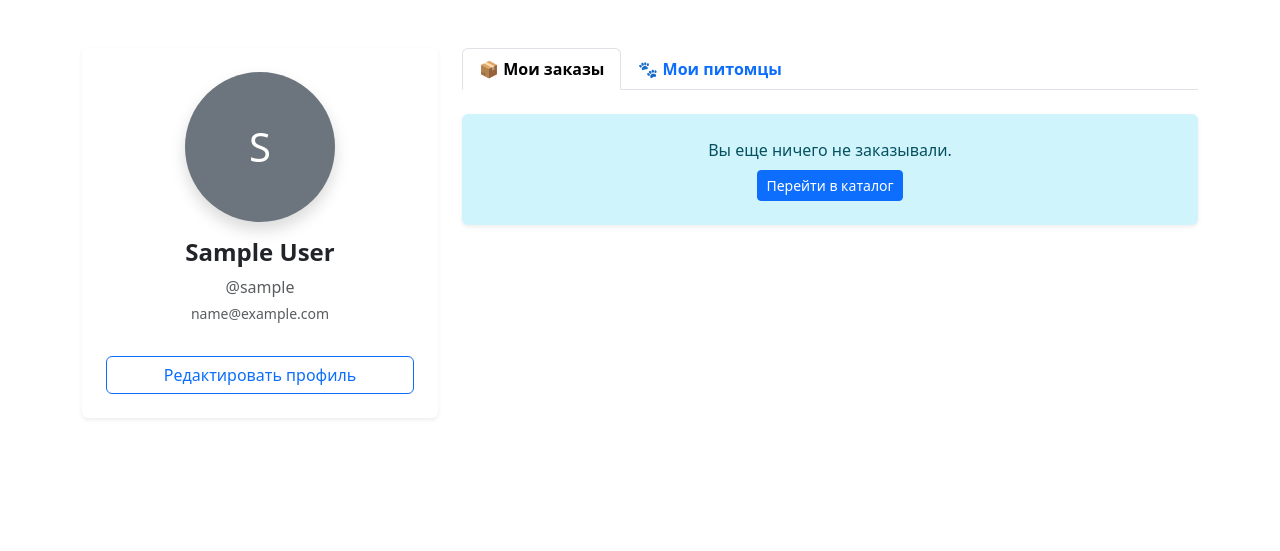
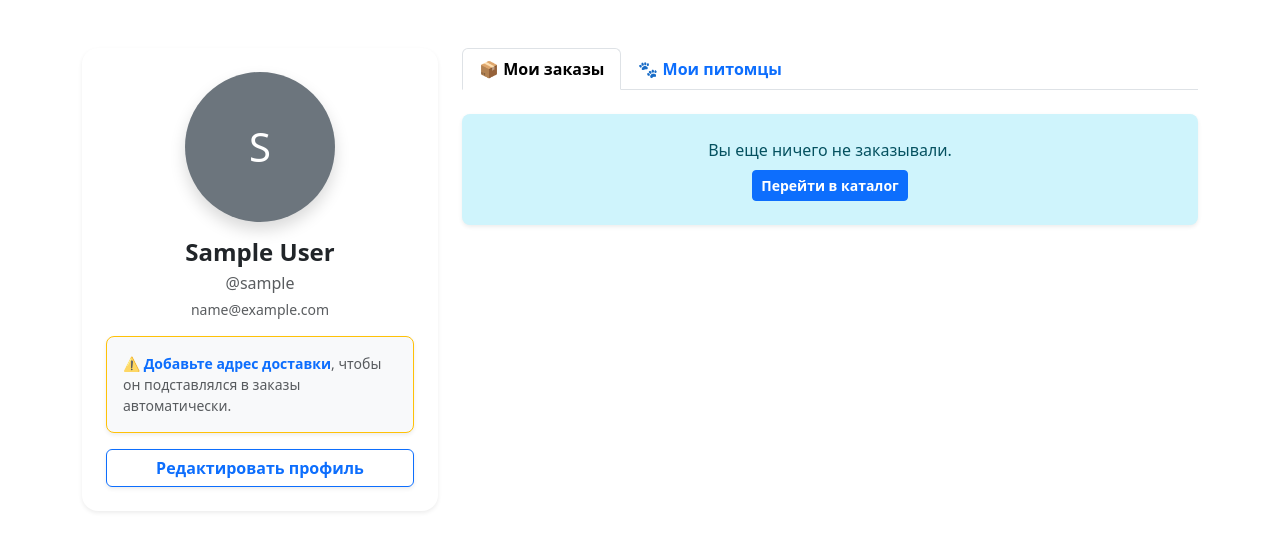
Before and after one commit to Apehovesrame/zoomagazin, a Django app: page /profile/ in a window 1280 px wide. Shown: the part 56-607 px from the top of the page. Run offline with Django 5.2, Linux system fonts and the light colour scheme; the visitor is signed in with stand-in values (Sample User, id 1); data that the repository does not hold is empty.

Commit message:
feat: добавлен вывод адреса доставки и функция удаления питомца в профиле

```diff
--- a/store/forms.py
+++ b/store/forms.py
@@ -41,18 +41,6 @@ class CustomUserCreationForm(UserCreationForm):
                 'Пользователь с такой почтой уже зарегистрирован. Пожалуйста, используйте другой Email.'
             )
         return email
-
-class UserUpdateForm(forms.ModelForm):
-    class Meta:
-        model = CustomUser
-        fields = ('username', 'email', 'first_name', 'last_name')
-        widgets = {
-            'username': forms.TextInput(attrs={'class': 'form-control'}),
-            'email': forms.EmailInput(attrs={'class': 'form-control'}),
-            'first_name': forms.TextInput(attrs={'class': 'form-control'}),
-            'last_name': forms.TextInput(attrs={'class': 'form-control'}),
-        }
-
 
 class OrderCreateForm(forms.ModelForm):
     class Meta:
@@ -133,12 +121,20 @@ class PetForm(forms.ModelForm):
 class UserUpdateForm(forms.ModelForm):
     class Meta:
         model = CustomUser
-        fields = ['first_name', 'last_name', 'email', 'avatar']
+        # Добавили city и address
+        fields = ['first_name', 'last_name', 'email', 'avatar', 'city', 'address']
         widgets = {
             'first_name': forms.TextInput(attrs={'class': 'form-control', 'placeholder': 'Имя'}),
             'last_name': forms.TextInput(attrs={'class': 'form-control', 'placeholder': 'Фамилия'}),
             'email': forms.EmailInput(attrs={'class': 'form-control', 'placeholder': 'Email'}),
             'avatar': forms.FileInput(attrs={'class': 'form-control'}),
+            # Виджеты для новых полей адреса
+            'city': forms.TextInput(attrs={'class': 'form-control bg-light', 'placeholder': 'Например: Москва'}),
+            'address': forms.TextInput(attrs={'class': 'form-control bg-light', 'placeholder': 'Например: ул. Пушкина, д. 10, кв. 5'}),
+        }
+        labels = {
+            'city': 'Город по умолчанию',
+            'address': 'Адрес доставки по умолчанию',
         }
 
 
--- a/store/models.py
+++ b/store/models.py
@@ -12,8 +12,11 @@ class CustomUser(AbstractUser):
         ('admin', 'Администратор'),
     )
     role = models.CharField('Роль', max_length=20, choices=ROLE_CHOICES, default='client')
+    avatar = models.ImageField('Аватар', upload_to='users_avatars/', blank=True, null=True)
 
-    avatar = models.ImageField('Аватар', upload_to='users_avatars/', blank=True, null=True)
+    # --- НОВЫЕ ПОЛЯ ДЛЯ АВТОЗАПОЛНЕНИЯ ЗАКАЗОВ ---
+    city = models.CharField('Город', max_length=100, blank=True, null=True)
+    address = models.CharField('Адрес доставки', max_length=250, blank=True, null=True)
 
     class Meta:
         verbose_name = 'Пользователь'
@@ -21,7 +24,6 @@ class CustomUser(AbstractUser):
 
     def __str__(self):
         return self.username
-
 
 # 2. ПИТОМЦЫ
 class Pet(models.Model):
--- a/store/templates/store/profile.html
+++ b/store/templates/store/profile.html
@@ -4,7 +4,7 @@
 {% block content %}
 <div class="row mt-4">
     <div class="col-md-4 mb-4">
-        <div class="card shadow-sm text-center p-4 border-0">
+        <div class="card shadow-sm text-center p-4 border-0 rounded-4">
             <div class="mb-3">
                 {% if user.avatar %}
                     <img src="{{ user.avatar.url }}" alt="Аватар" class="rounded-circle shadow" style="width: 150px; height: 150px; object-fit: cover;">
@@ -14,10 +14,26 @@
                     </div>
                 {% endif %}
             </div>
-            <h4 class="fw-bold">{{ user.first_name }} {{ user.last_name }}</h4>
+            <h4 class="fw-bold mb-1">{{ user.first_name }} {{ user.last_name }}</h4>
             <p class="text-muted mb-1">@{{ user.username }}</p>
-            <p class="text-muted small">{{ user.email }}</p>
-            <a href="{% url 'store:edit_profile' %}" class="btn btn-outline-primary mt-3 w-100">Редактировать профиль</a>
+            <p class="text-muted small mb-3">{{ user.email }}</p>
+
+            {% if user.city or user.address %}
+                <div class="bg-light p-3 rounded-3 text-start mb-3 border shadow-sm">
+                    <p class="mb-1 small text-muted text-uppercase fw-bold">📍 Доставка по умолчанию:</p>
+                    <p class="mb-0 small fw-bold text-dark">
+                        {% if user.city %}г. {{ user.city }}{% endif %}{% if user.city and user.address %}, {% endif %}{% if user.address %}{{ user.address }}{% endif %}
+                    </p>
+                </div>
+            {% else %}
+                <div class="bg-light p-3 rounded-3 text-start mb-3 border border-warning shadow-sm">
+                    <p class="mb-0 small text-muted">
+                        ⚠️ <a href="{% url 'store:edit_profile' %}" class="text-decoration-none fw-bold">Добавьте адрес доставки</a>, чтобы он подставлялся в заказы автоматически.
+                    </p>
+                </div>
+            {% endif %}
+
+            <a href="{% url 'store:edit_profile' %}" class="btn btn-outline-primary w-100 fw-bold shadow-sm">Редактировать профиль</a>
         </div>
     </div>
 
@@ -36,7 +52,7 @@
             <div class="tab-pane fade show active" id="orders">
                 {% if orders %}
                     {% for order in orders %}
-                    <div class="card mb-3 shadow-sm border-0">
+                    <div class="card mb-3 shadow-sm border-0 rounded-3">
                         <div class="card-header bg-white d-flex justify-content-between align-items-center py-3">
                             <span class="fw-bold">Заказ №{{ order.id }} от {{ order.created_at|date:"d.m.Y" }}</span>
 
@@ -60,8 +76,7 @@
 
                                 <div class="d-flex align-items-center gap-3">
                                     {% if order.status == 'in_progress' %}
-                                        <a href="{% url 'store:request_order_cancel' order.id %}"
-                                           class="btn btn-sm btn-outline-danger fw-bold px-3">
+                                        <a href="{% url 'store:request_order_cancel' order.id %}" class="btn btn-sm btn-outline-danger fw-bold px-3">
                                             🛑 Запросить отмену
                                         </a>
                                     {% endif %}
@@ -72,9 +87,9 @@
                     </div>
                     {% endfor %}
                 {% else %}
-                    <div class="alert alert-info border-0 shadow-sm text-center py-4">
+                    <div class="alert alert-info border-0 shadow-sm text-center py-4 rounded-3">
                         <p class="mb-2">Вы еще ничего не заказывали.</p>
-                        <a href="{% url 'store:catalog' %}" class="btn btn-sm btn-primary">Перейти в каталог</a>
+                        <a href="{% url 'store:catalog' %}" class="btn btn-sm btn-primary fw-bold">Перейти в каталог</a>
                     </div>
                 {% endif %}
             </div>
@@ -82,18 +97,14 @@
             <div class="tab-pane fade" id="pets">
                 <div class="d-flex justify-content-between align-items-center mb-3">
                     <h5 class="mb-0 fw-bold">Карточки питомцев</h5>
-                    <a href="{% url 'store:add_pet' %}" class="btn btn-success btn-sm">+ Добавить питомца</a>
+                    <a href="{% url 'store:add_pet' %}" class="btn btn-success btn-sm fw-bold shadow-sm">+ Добавить питомца</a>
                 </div>
 
                 {% if pets %}
                     <div class="row row-cols-1 row-cols-md-2 g-4">
                         {% for pet in pets %}
                         <div class="col">
-                            <div class="card h-100 border-0 shadow-sm product-card position-relative">
-
-                                <a href="{% url 'store:edit_pet' pet.id %}" class="position-absolute top-0 end-0 m-2 btn btn-light btn-sm shadow-sm text-decoration-none" style="z-index: 10;" title="Редактировать">
-                                    ✏️
-                                </a>
+                            <div class="card h-100 border-0 shadow-sm rounded-4 overflow-hidden product-card">
 
                                 {% if pet.images.all %}
                                     <div id="carouselPet{{ pet.id }}" class="carousel slide" data-bs-ride="carousel">
@@ -121,23 +132,39 @@
                                 {% endif %}
 
                                 <div class="card-body d-flex flex-column">
-                                    <h5 class="card-title fw-bold text-primary">{{ pet.name }}</h5>
-                                    <p class="card-text small mb-1"><strong>Вид:</strong> {{ pet.species }}</p>
-                                    <p class="card-text small mb-1"><strong>Порода:</strong> {{ pet.breed }}</p>
-                                    <p class="card-text small mb-1"><strong>Возраст:</strong> {{ pet.age_group }}</p>
-                                    <p class="card-text small mb-1"><strong>Вес:</strong> {{ pet.weight }} кг</p>
-                                    <p class="card-text small mb-3"><strong>Активность:</strong> {{ pet.activity_level }}</p>
+                                    <h5 class="card-title fw-bold text-primary mb-3">{{ pet.name }}</h5>
 
-                                    <a href="{% url 'store:smart_catalog' pet.id %}" class="btn btn-sm btn-success w-100 mt-auto">
+                                    <div class="mb-3">
+                                        <p class="card-text small mb-1"><strong>Вид:</strong> {{ pet.species }}</p>
+                                        <p class="card-text small mb-1"><strong>Порода:</strong> {{ pet.breed }}</p>
+                                        <p class="card-text small mb-1"><strong>Возраст:</strong> {{ pet.age_group }}</p>
+                                        <p class="card-text small mb-1"><strong>Вес:</strong> {{ pet.weight }} кг</p>
+                                        <p class="card-text small mb-0"><strong>Активность:</strong> {{ pet.activity_level }}</p>
+                                    </div>
+
+                                    <a href="{% url 'store:smart_catalog' pet.id %}" class="btn btn-sm btn-success w-100 mt-auto mb-2 fw-bold shadow-sm">
                                         🎯 Помощник по подбору корма
                                     </a>
+
+                                    <div class="d-flex gap-2">
+                                        <a href="{% url 'store:edit_pet' pet.id %}" class="btn btn-sm btn-outline-primary w-50 fw-bold">
+                                            ✏️ Изменить
+                                        </a>
+                                        <form method="post" action="{% url 'store:delete_pet' pet.id %}" class="w-50 m-0" onsubmit="return confirm('Вы точно хотите удалить питомца {{ pet.name }}? Это действие нельзя отменить.');">
+                                            {% csrf_token %}
+                                            <button type="submit" class="btn btn-sm btn-outline-danger w-100 fw-bold">
+                                                🗑️ Удалить
+                                            </button>
+                                        </form>
+                                    </div>
+
                                 </div>
                             </div>
                         </div>
                         {% endfor %}
                     </div>
                 {% else %}
-                    <div class="alert alert-light border shadow-sm text-center py-5">
+                    <div class="alert alert-light border shadow-sm text-center py-5 rounded-4">
                         <div class="display-4 mb-3 text-muted">🐾</div>
                         <p class="text-muted mb-0">Здесь появятся ваши пушистые друзья. Это позволит нам автоматически подбирать для них идеальный корм!</p>
                     </div>
@@ -147,14 +174,13 @@
         </div>
     </div>
 </div>
+
 <script>
     document.addEventListener("DOMContentLoaded", function () {
         // Проверяем, если в адресной строке есть #pets
         if (window.location.hash === "#pets") {
-            // Находим кнопку вкладки питомцев
             const petsTabButton = document.querySelector('button[data-bs-target="#pets"]');
             if (petsTabButton) {
-                // Создаем инстанс вкладки Bootstrap и активируем её
                 const tab = new bootstrap.Tab(petsTabButton);
                 tab.show();
             }
--- a/store/urls.py
+++ b/store/urls.py
@@ -39,6 +39,7 @@ urlpatterns = [
 
     path('pet/<int:pet_id>/', views.pet_detail, name='pet_detail'),
     path('pet/image/<int:image_id>/delete/', views.delete_pet_image, name='delete_pet_image'),
+    path('pet/<int:pet_id>/delete/', views.delete_pet, name='delete_pet'),
 
     path('review/<int:review_id>/delete/', views.delete_review, name='delete_review'),
     path('review/<int:review_id>/reply/', views.reply_review, name='reply_review'),
--- a/store/views.py
+++ b/store/views.py
@@ -450,8 +450,11 @@ def order_create(request):
                 'first_name': request.user.first_name,
                 'last_name': request.user.last_name,
                 'email': request.user.email,
+                # НОВОЕ: Подтягиваем город и адрес из профиля
+                'city': getattr(request.user, 'city', ''),
+                'address': getattr(request.user, 'address', ''),
             }
-        # Передаем аргумент user и в GET-запрос для корректного скрытия/блокировки поля на фронтенде
+
         form = OrderCreateForm(initial=initial_data, user=current_user)
 
     return render(request, 'store/order_checkout.html', {'form': form})
@@ -478,6 +481,19 @@ def add_pet(request):
         form = PetForm()
     return render(request, 'store/add_pet.html', {'form': form})
 
+
+@login_required
+def delete_pet(request, pet_id):
+    """Удаление питомца из профиля"""
+    # Ищем питомца, строго проверяя, что он принадлежит текущему пользователю
+    pet = get_object_or_404(Pet, id=pet_id, owner=request.user)
+
+    # Сохраняем имя для красивого уведомления
+    pet_name = pet.name
+    pet.delete()
+
+    messages.success(request, f'Питомец "{pet_name}" успешно удален из вашего профиля.')
+    return redirect('store:profile')
 
 @login_required
 def delete_pet_image(request, image_id):
```
Also changed, not shown: store/migrations/0016_customuser_address_customuser_city.py (added).
